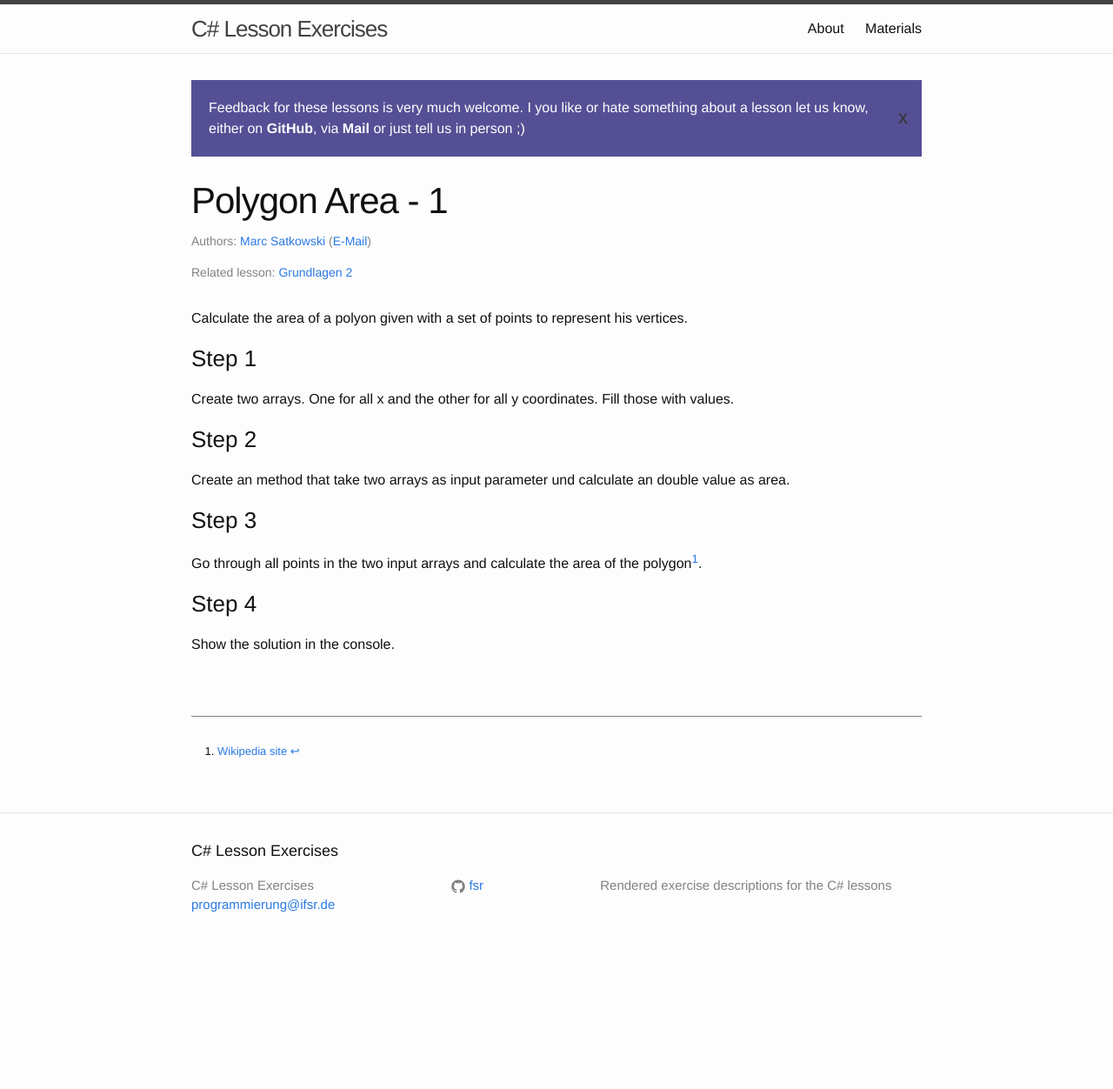
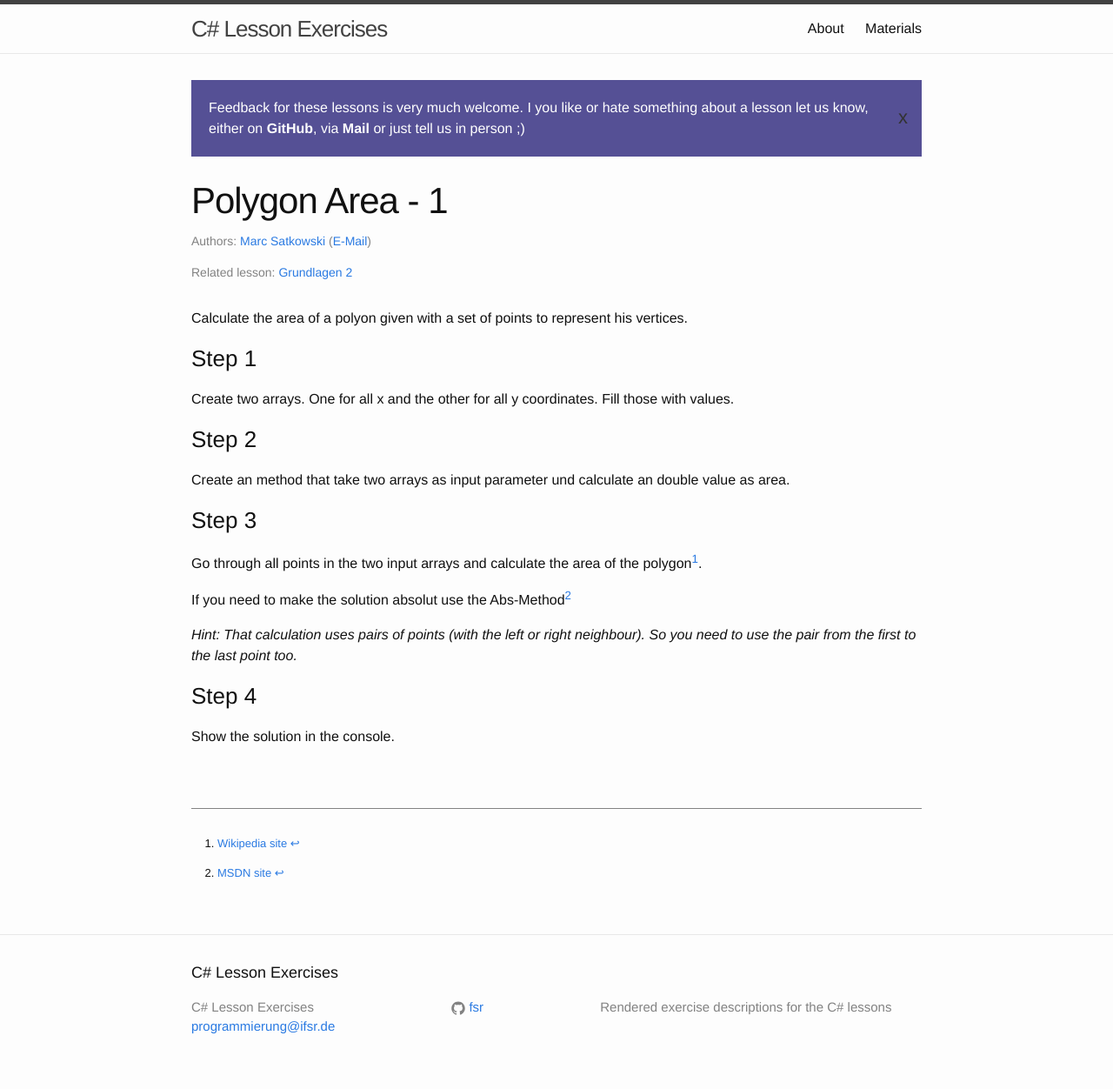
Before and after one commit to fsr/csharp-lessons, a Jekyll site: the page built from _exercises/02_calculate_polygon_area_1.md, in a window 1280 px wide. Shown: the whole page at 87% size. Built offline with Jekyll 4.4.1, drawn with Linux system fonts in a browser that asks for light colours; before the commit the page ends 1112 px from its top, so only the background shows below that.

Commit message:
added stuff to the second exercise

```diff
--- a/_exercises/02_calculate_polygon_area_1.md
+++ b/_exercises/02_calculate_polygon_area_1.md
@@ -23,6 +23,13 @@ Go through all points in the two input arrays and calculate the area of the poly
 [^polygon_area]:
     [Wikipedia site](https://de.wikipedia.org/wiki/Polygon#Fl.C3.A4che)
 
+If you need to make the solution absolut use the Abs-Method[^abs]
+
+[^abs]:
+    [MSDN site](https://msdn.microsoft.com/de-de/library/system.math.abs%28v=vs.110%29.aspx)
+
+*Hint: That calculation uses pairs of points (with the left or right neighbour). So you need to use the pair from the first to the last point too.*
+
 ### Step 4
 
 Show the solution in the console.
```
